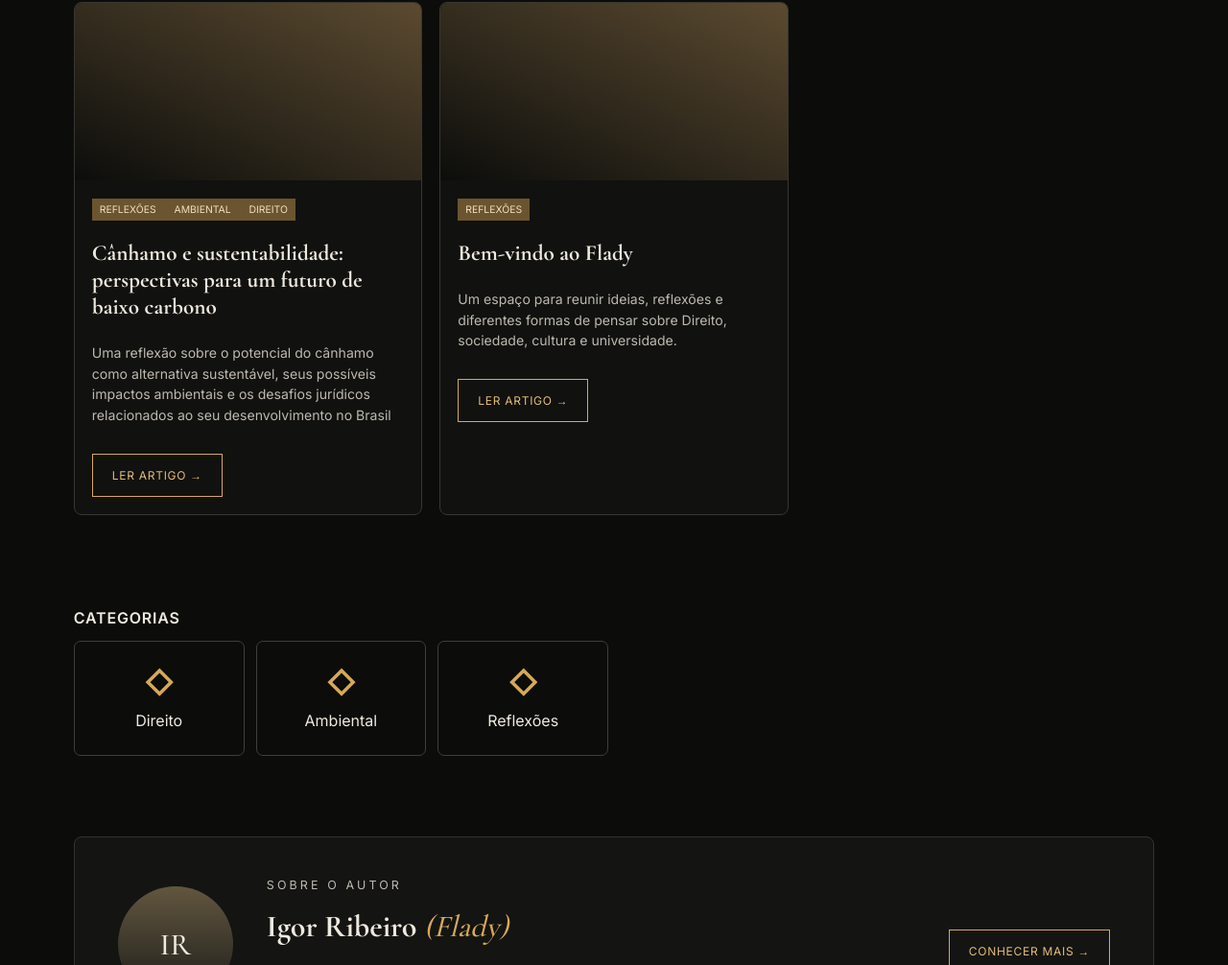
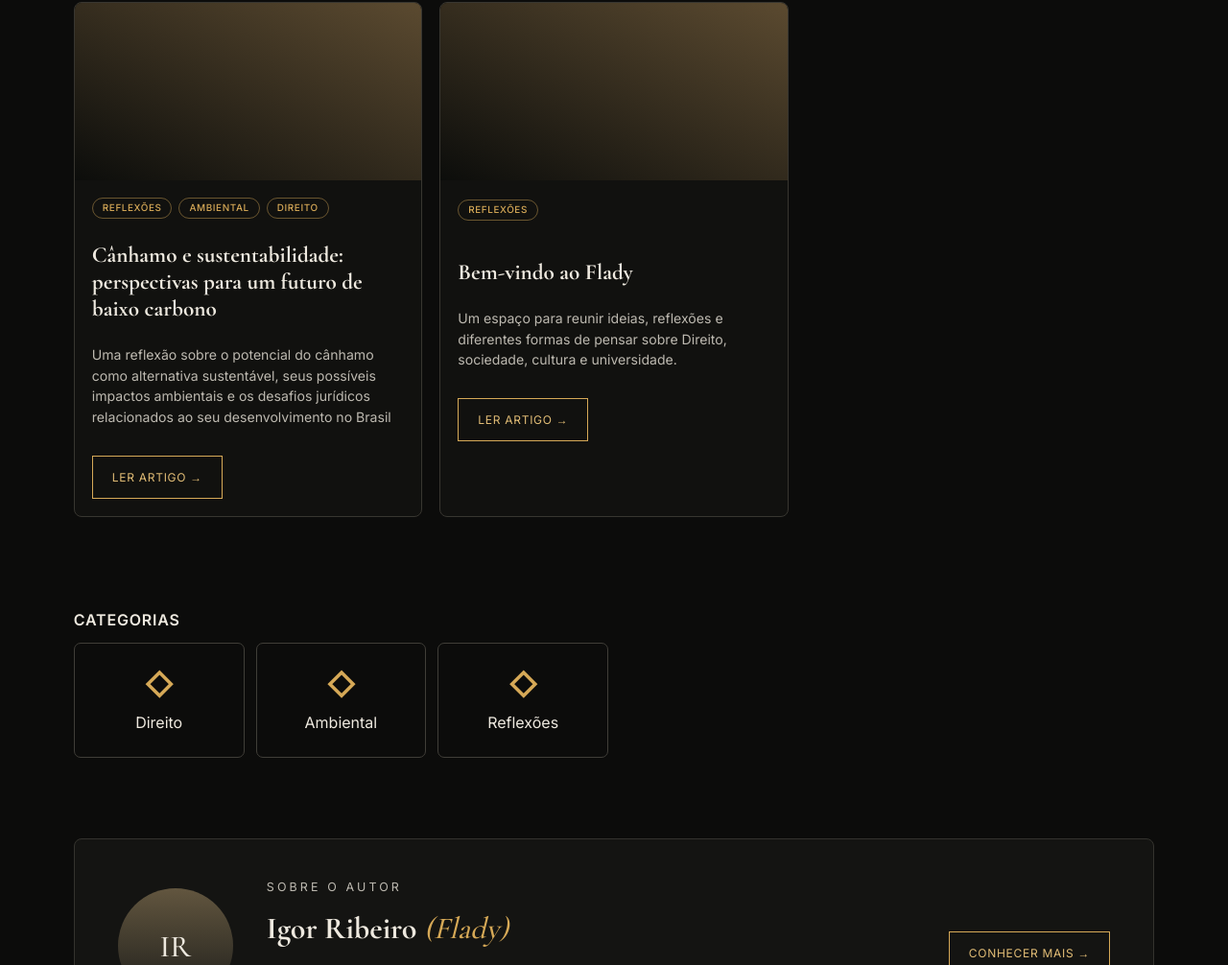
Before and after one commit to igorflady/Flady_site, an Eleventy site: page index.html in a window 1280 px wide. Shown: the part 802-1808 px from the top of the page at 96% size. Built offline with nearby package versions, Linux system fonts and the light colour scheme; Eleventy itself is replaced by a stand-in of ours; files that its build step writes are made by us from their sources; a web font is replaced by a local one.

Commit message:
Update styles.css

```diff
--- a/styles.css
+++ b/styles.css
@@ -547,3 +547,61 @@ footer small {
     padding: 22px;
   }
 }
+/* ==================================================
+   CATEGORIAS DOS CARDS
+   ================================================== */
+
+.card-tags {
+  display: flex;
+  flex-wrap: wrap;
+  gap: 7px;
+  margin-bottom: 16px;
+}
+
+.card-tags .tag {
+  display: inline-flex;
+  align-items: center;
+  width: fit-content;
+
+  background: transparent;
+  color: #d6a957;
+
+  border: 1px solid rgba(214, 169, 87, 0.45);
+  border-radius: 20px;
+
+  padding: 5px 10px;
+
+  font-size: .62rem;
+  font-weight: 500;
+  letter-spacing: .06em;
+  line-height: 1;
+
+  text-transform: uppercase;
+  white-space: nowrap;
+}
+
+/* Categoria única também segue o novo visual */
+
+.card-body > .tag {
+  display: inline-flex;
+  align-items: center;
+  width: fit-content;
+
+  background: transparent;
+  color: #d6a957;
+
+  border: 1px solid rgba(214, 169, 87, 0.45);
+  border-radius: 20px;
+
+  padding: 5px 10px;
+
+  font-size: .62rem;
+  font-weight: 500;
+  letter-spacing: .06em;
+  line-height: 1;
+
+  text-transform: uppercase;
+  white-space: nowrap;
+
+  margin-bottom: 16px;
+}
```
